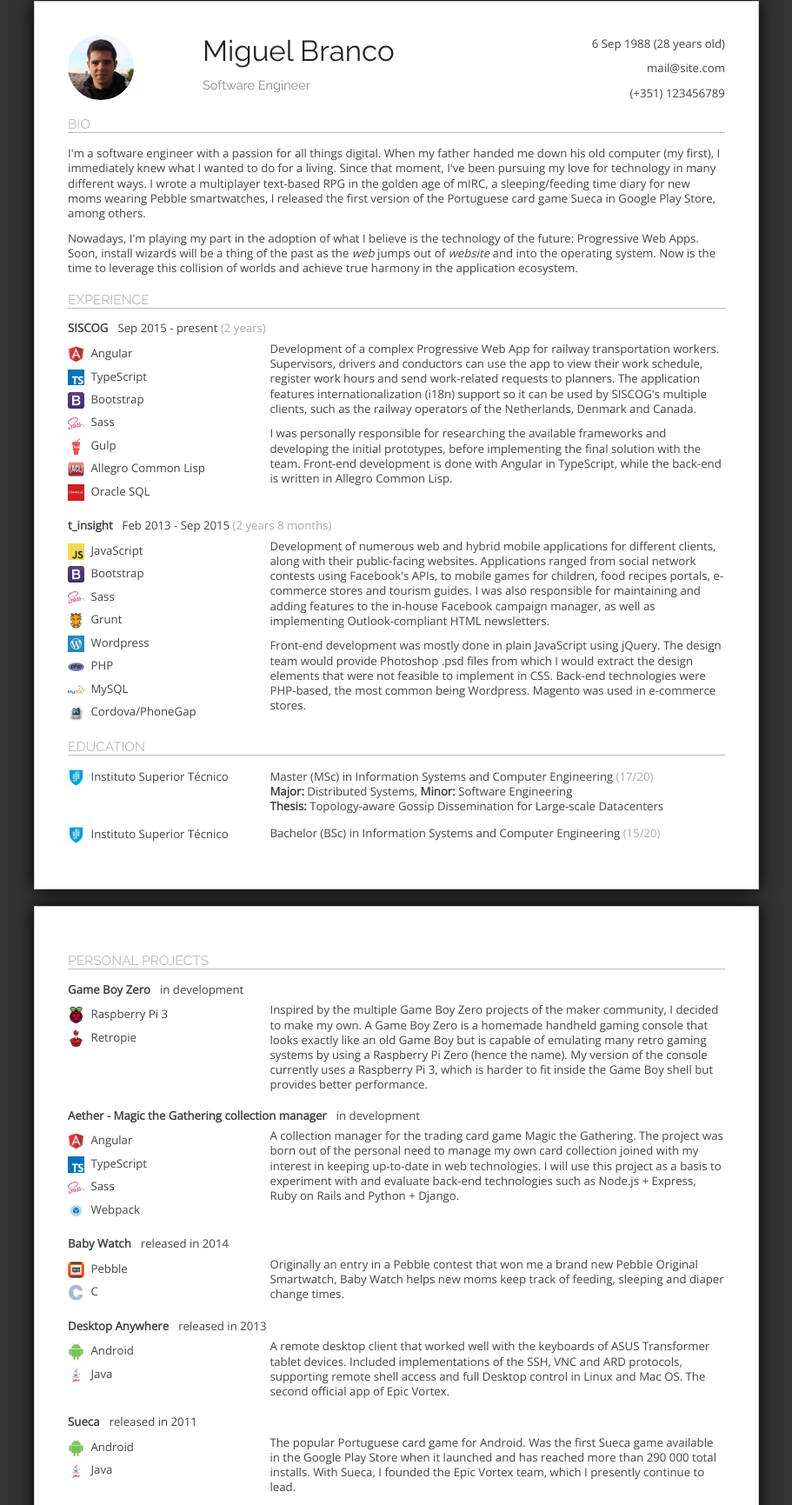
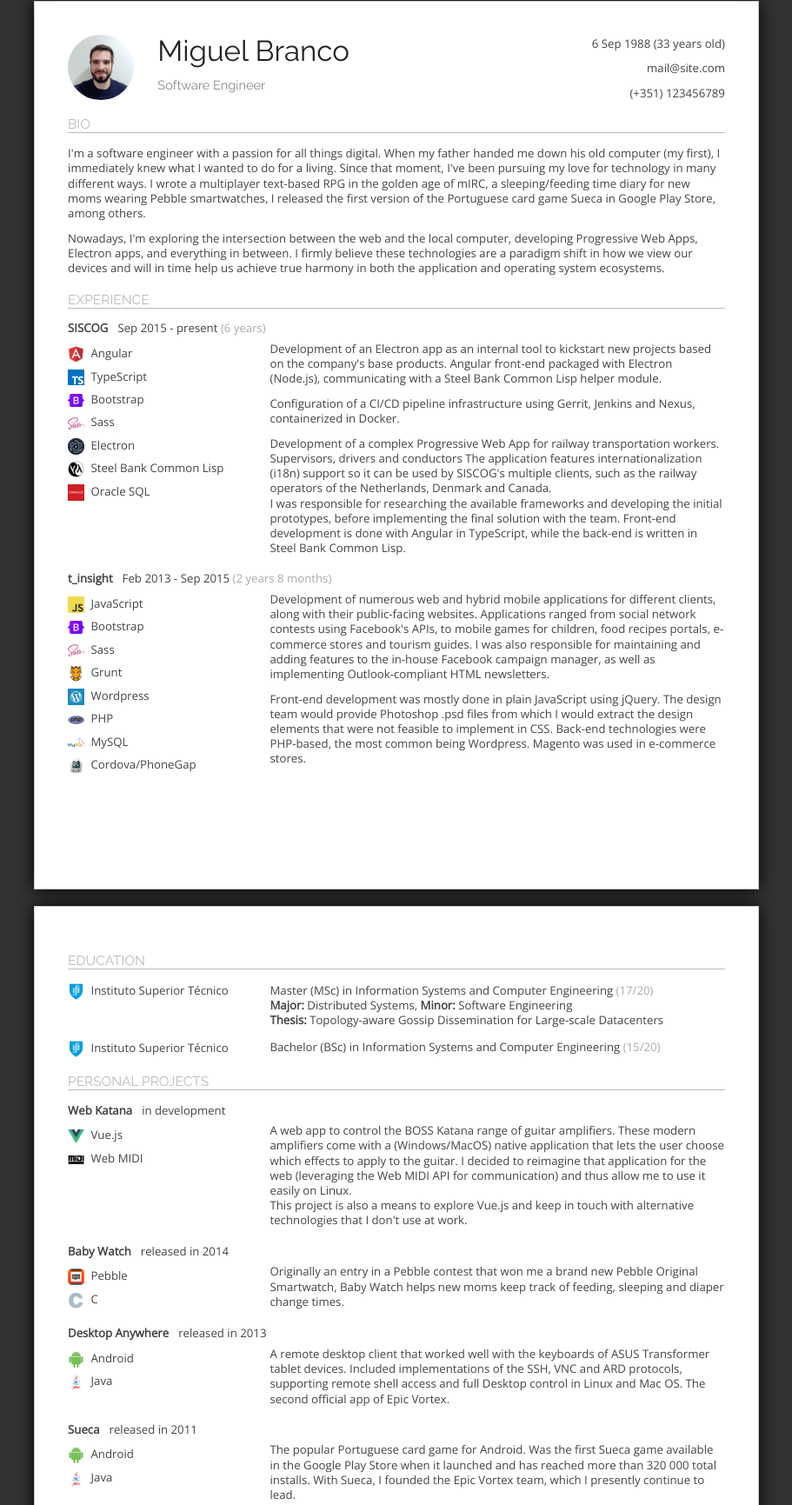
Before and after one commit to Arlanthir/cv, a plain HTML site: page index.html in a window 1280 px wide. Shown: the part 37-1768 px from the top of the page at 87% size, without its empty margins (184-1095 px from the left). Drawn offline with nearby package versions, Linux system fonts and the light colour scheme.

Commit message:
Update CV

```diff
--- a/index.html
+++ b/index.html
@@ -12,15 +12,15 @@
 <body>
     <div class="page-a4">
         <header class="row">
-            <div class="col col-20">
-                <img class="avatar" src="img/me.jpg">
+            <div class="col col-10">
+                <img class="avatar" src="img/me2.png">
             </div>
             <div class="col col-50">
                 <h1>Miguel Branco</h1>
                 <h2>Software Engineer</h2>
             </div>
             <div class="col col-30 align-right">
-                <p>6 Sep 1988 (28 years old)</p>
+                <p>6 Sep 1988 (33 years old)</p>
                 <p>mail@site.com</p>
                 <p>(+351) 123456789</p>
             </div>
@@ -34,36 +34,43 @@
                 for new moms wearing Pebble smartwatches, I released the first version of the Portuguese card game Sueca in Google Play Store, among others.
             </p>
             <p>
-                Nowadays, I'm playing my part in the adoption of what I believe is the technology of the future: Progressive Web Apps. Soon, install wizards will be a thing of the past as the <em>web</em> jumps
-                out of <em>website</em> and into the operating system. Now is the time to leverage this collision of worlds and achieve true harmony in the application ecosystem.
+                Nowadays, I'm exploring the intersection between the web and the local computer, developing Progressive Web Apps, Electron apps, and everything in between.
+                I firmly believe these technologies are a paradigm shift in how we view our devices and will in time help us achieve true harmony in both the application and operating system ecosystems.
             </p>
         </section>
 
         <section>
             <h3>Experience</h3>
-            <h4>SISCOG <span class="dates">Sep 2015 - present</span> <span class="additional">(2 years)</span></h4>
+            <h4>SISCOG <span class="dates">Sep 2015 - present</span> <span class="additional">(6 years)</span></h4>
             <div class="row">
                 <div class="col col-30">
                     <ul>
                         <li><span class="logo"><img src="img/angular.png"></span>Angular</li>
                         <li><span class="logo"><img src="img/typescript.png"></span>TypeScript</li>
-                        <li><span class="logo"><img src="img/bootstrap.png"></span>Bootstrap</li>
+                        <li><span class="logo"><img src="img/bootstrap5.png"></span>Bootstrap</li>
                         <li><span class="logo"><img src="img/sass.png"></span>Sass</li>
-                        <li><span class="logo"><img src="img/gulp.png"></span>Gulp</li>
-                        <li><span class="logo"><img src="img/acl.png"></span>Allegro Common Lisp</li>
+                        <li><span class="logo"><img src="img/electron.png"></span>Electron</li>
+                        <li><span class="logo"><img src="img/lisp.png"></span>Steel Bank Common Lisp</li>
+                        <!-- <li><span class="logo"><img src="img/gulp.png"></span>Gulp</li>
+                        <li><span class="logo"><img src="img/acl.png"></span>Allegro Common Lisp</li> -->
                         <li><span class="logo"><img src="img/oracle.png"></span>Oracle SQL</li>
                     </ul>
                 </div>
                 <div class="col col-70">
                     <p>
-                        Development of a complex Progressive Web App for railway transportation workers. Supervisors, drivers and conductors
-                        can use the app to view their work schedule, register work hours and send work-related requests to planners. The application
-                        features internationalization (i18n) support so it can be used by SISCOG's multiple clients, such as the railway operators of
-                        the Netherlands, Denmark and Canada.
+                        Development of an Electron app as an internal tool to kickstart new projects based on the company's base products. Angular front-end
+                        packaged with Electron (Node.js), communicating with a Steel Bank Common Lisp helper module.
                     </p>
                     <p>
-                        I was personally responsible for researching the available frameworks and developing the initial prototypes, before implementing
-                        the final solution with the team. Front-end development is done with Angular in TypeScript, while the <span class="nowrap">back-end</span> is written in Allegro Common Lisp.
+                        Configuration of a CI/CD pipeline infrastructure using Gerrit, Jenkins and Nexus, containerized in Docker.
+                    </p>
+                    <p>
+                        Development of a complex Progressive Web App for railway transportation workers. Supervisors, drivers and conductors
+                        The application
+                        features internationalization (i18n) support so it can be used by SISCOG's multiple clients, such as the railway operators of
+                        the Netherlands, Denmark and Canada.<br>
+                        I was responsible for researching the available frameworks and developing the initial prototypes, before implementing
+                        the final solution with the team. Front-end development is done with Angular in TypeScript, while the <span class="nowrap">back-end</span> is written in Steel Bank Common Lisp.
                     </p>
                 </div>
             </div>
@@ -75,7 +82,7 @@
                 <div class="col col-30">
                     <ul>
                         <li><span class="logo"><img src="img/javascript.png"></span>JavaScript</li>
-                        <li><span class="logo"><img src="img/bootstrap.png"></span>Bootstrap</li>
+                        <li><span class="logo"><img src="img/bootstrap5.png"></span>Bootstrap</li>
                         <li><span class="logo"><img src="img/sass.png"></span>Sass</li>
                         <li><span class="logo"><img src="img/grunt.png"></span>Grunt</li>
                         <li><span class="logo"><img src="img/wordpress.png"></span>Wordpress</li>
@@ -99,7 +106,9 @@
                 </div>
             </div>
         </section>
+    </div>
 
+    <div class="page-a4">
         <section>
             <h3>Education</h3>
             <div class="row">
@@ -123,12 +132,31 @@
                 </div>
             </div>
         </section>
-    </div>
 
-    <div class="page-a4">
         <section>
             <h3>Personal projects</h3>
 
+            <section>
+                <h4>Web Katana <span class="dates">in development</span></h4>
+                <div class="row">
+                    <div class="col col-30">
+                        <ul>
+                            <li><span class="logo"><img src="img/vue.png"></span>Vue.js</li>
+                            <li><span class="logo"><img src="img/midi2.png"></span>Web MIDI</li>
+                        </ul>
+                    </div>
+                    <div class="col col-70">
+                        <p>
+                            A web app to control the BOSS Katana range of guitar amplifiers. These modern amplifiers come with a (Windows/MacOS) native application that lets the user choose
+                            which effects to apply to the guitar. I decided to reimagine that application for the web (leveraging the Web MIDI API for communication)
+                            and thus allow me to use it easily on Linux.<br>
+                            This project is also a means to explore Vue.js and keep in touch with alternative technologies that I don't use at work.
+                        </p>
+                    </div>
+                </div>
+            </section>
+
+            <!--
             <section>
                 <h4>Game Boy Zero <span class="dates">in development</span></h4>
                 <div class="row">
@@ -168,6 +196,7 @@
                     </div>
                 </div>
             </section>
+            -->
 
             <section>
                 <h4>Baby Watch <span class="dates">released in 2014</span></h4>
@@ -216,7 +245,7 @@
                     </div>
                     <div class="col col-70">
                         <p>
-                            The popular Portuguese card game for Android. Was the first Sueca game available in the Google Play Store when it launched and has reached more than 290 000 total installs.
+                            The popular Portuguese card game for Android. Was the first Sueca game available in the Google Play Store when it launched and has reached more than 320 000 total installs.
                             With Sueca, I founded the Epic Vortex team, which I presently continue to lead.
                         </p>
                     </div>
@@ -229,17 +258,17 @@
             <div class="row">
                 <div class="col">
                     <ul>
-                        <li><span class="logo"><img src="img/mtg.png"></span>Magic the Gathering</li>
+                        <li><span class="logo"><img src="img/guitar.png"></span>Electric Guitar</li>
+                    </ul>
+                </div>
+                <div class="col">
+                    <ul>
+                        <li><span class="logo"><img src="img/die.png"></span>Boardgames</li>
                     </ul>
                 </div>
                 <div class="col">
                     <ul>
                         <li><span class="logo"><i class="fa fa-camera"></i></span>Photography</li>
-                    </ul>
-                </div>
-                <div class="col">
-                    <ul>
-                        <li><span class="logo"><i class="fa fa-microchip"></i></span>Electronics</li>
                     </ul>
                 </div>
                 <div class="col">
```
Also changed, not shown: img/bootstrap5.png (added), img/die.png (added), img/electron.png (added), img/guitar.png (added), img/lisp.png (added), img/me2.png (added), img/midi.png (added), img/midi2.png (added), img/usb.png (added), img/vue.png (added).
